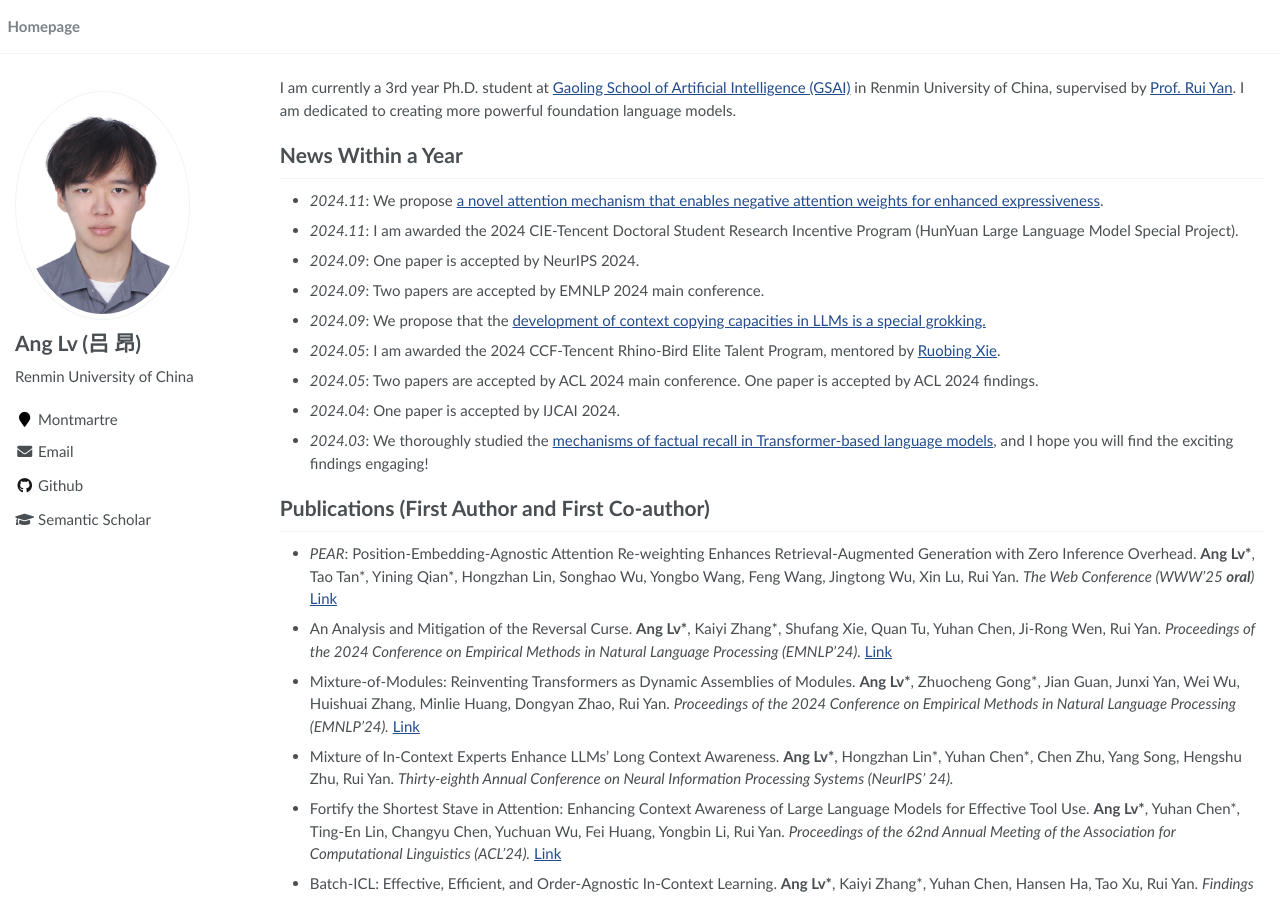
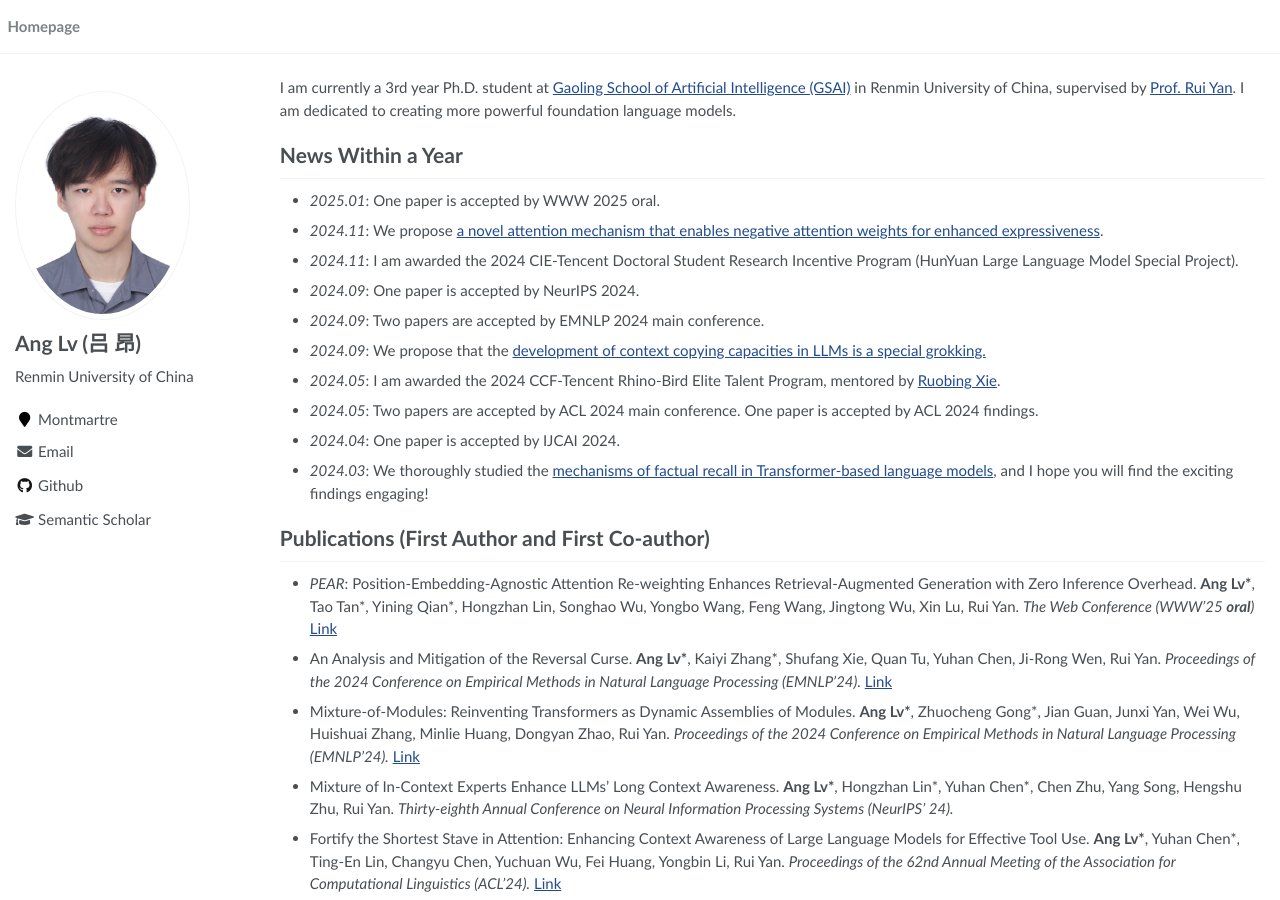
Before and after one commit to trestad/trestad.github.io, a Jekyll site: the page built from _pages/about.md, in a window 1280 px wide and 900 px high. Built offline with Jekyll 4.4.1, drawn with Linux system fonts in a browser that asks for light colours.

Commit message:
Update about.md

```diff
--- a/_pages/about.md
+++ b/_pages/about.md
@@ -13,6 +13,8 @@ redirect_from:
 I am currently a 3rd year Ph.D. student at [Gaoling School of Artificial Intelligence (GSAI)](http://ai.ruc.edu.cn/english/index.htm) in Renmin University of China, supervised by [Prof. Rui Yan](https://scholar.google.com/citations?user=eLw6g-UAAAAJ&hl=en). I am dedicated to creating more powerful foundation language models.
 
 # News Within a Year
+
+- *2025.01*: One paper is accepted by WWW 2025 oral.
 
 - *2024.11*: We propose [a novel attention mechanism that enables negative attention weights for enhanced expressiveness](https://arxiv.org/pdf/2411.07176).
 
```
